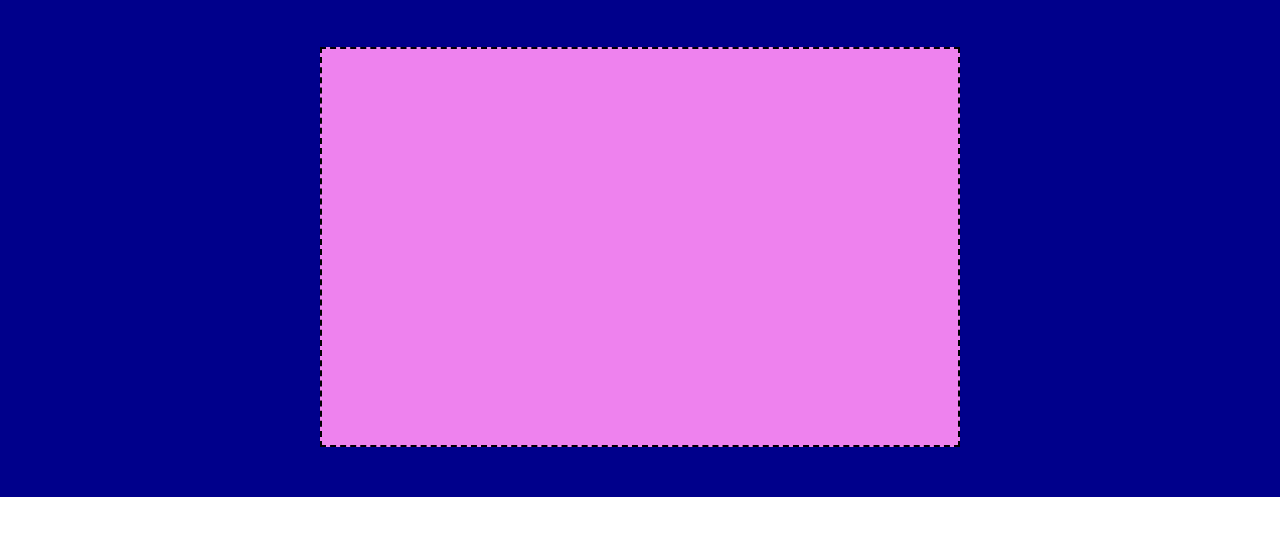
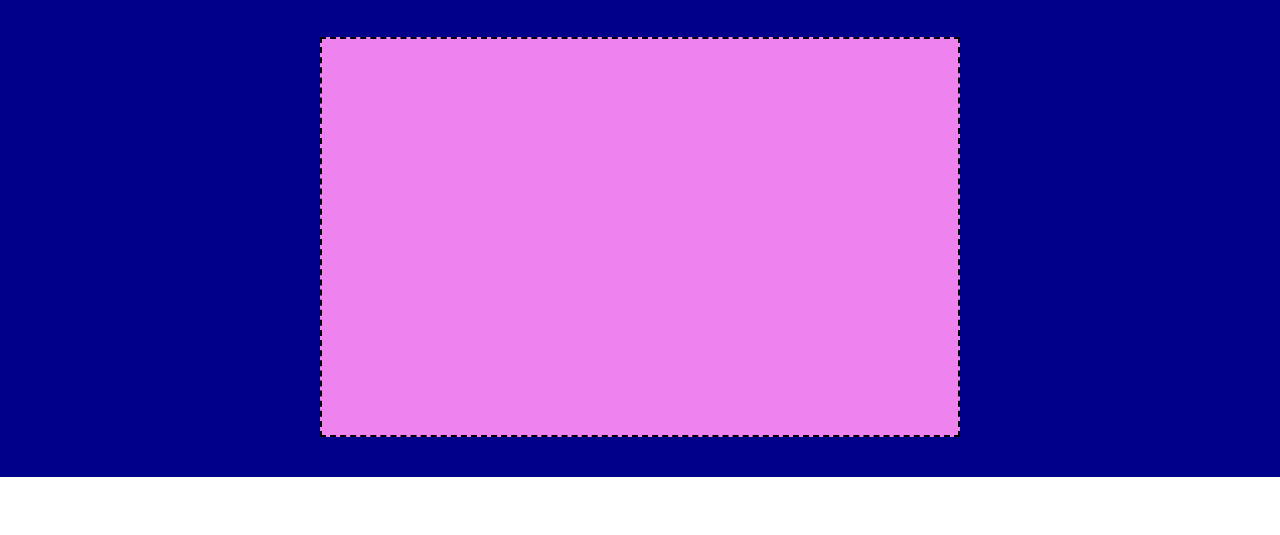
Before and after one commit to KejdiKishta/htmlcss-struttura-discord, a plain HTML site: page index.html in a window 1280 px wide. Shown: the part 55-590 px from the top of the page. Drawn offline with Linux system fonts and the light colour scheme.

Commit message:
fix: first section

```diff
--- a/css/style.css
+++ b/css/style.css
@@ -60,19 +60,18 @@ header ul{
     justify-content: center;
 }
 
-/* first section */
+/* FIRST SECTION */
 
 .first-section{
-    display: flex;
-    justify-content: center;
-    align-items: center;
+    padding: 40px 0;
 
     /* debug */
-    height: 500px;
+    /* height: 500px; */
     background-color: rgb(0 0 139);
 }
 .main-head-container{
     width: 50%;
+    margin: auto;
 
     /* debug */
     background-color: rgb(238 130 238);
--- a/index.html
+++ b/index.html
@@ -43,7 +43,10 @@
         </section>
         <!-- second section -->
         <section>
-
+            <div class="container">
+                <div class="large-box"></div>
+                <div class="small-box"></div>
+            </div>
         </section>
         <!-- third section -->
         <section>
```
